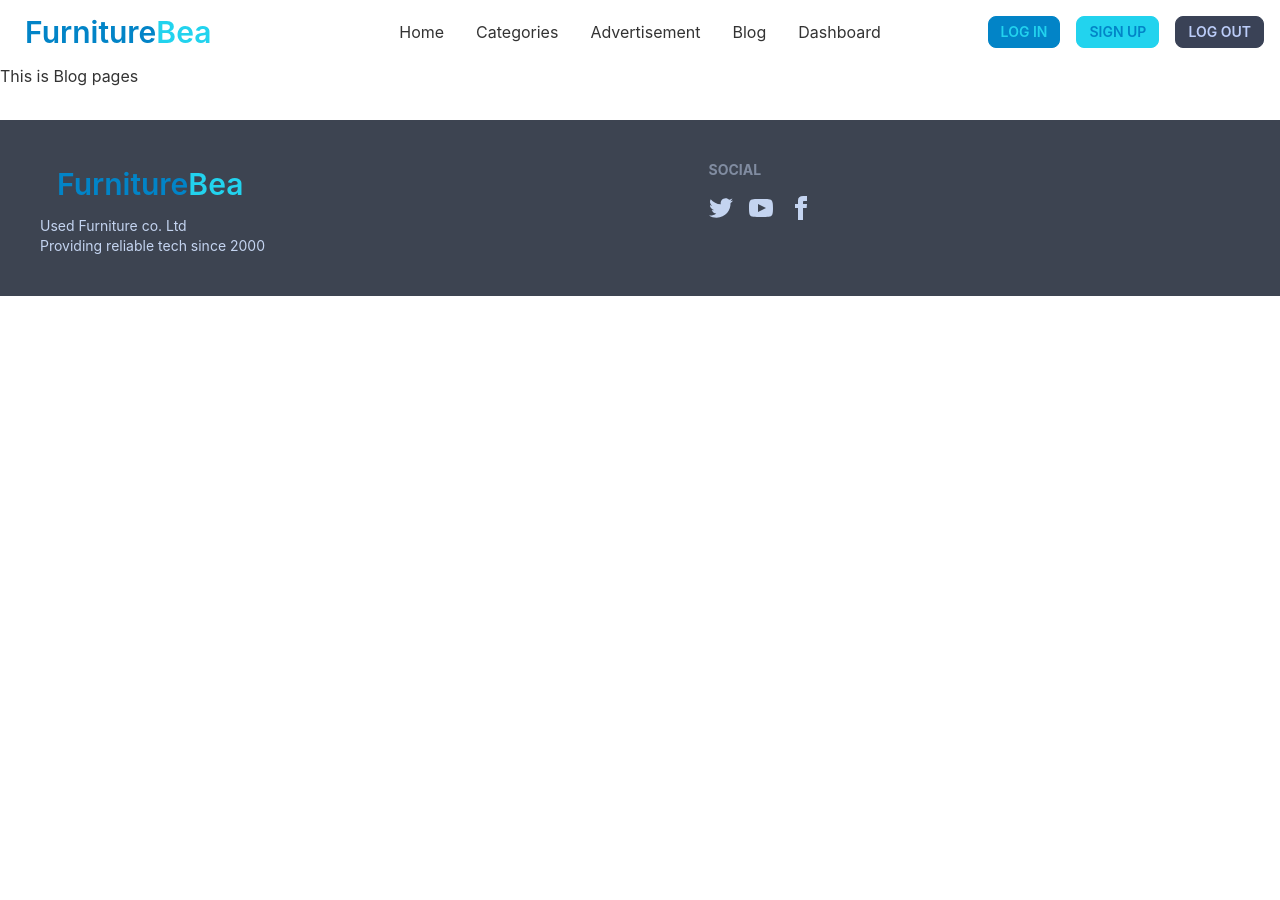
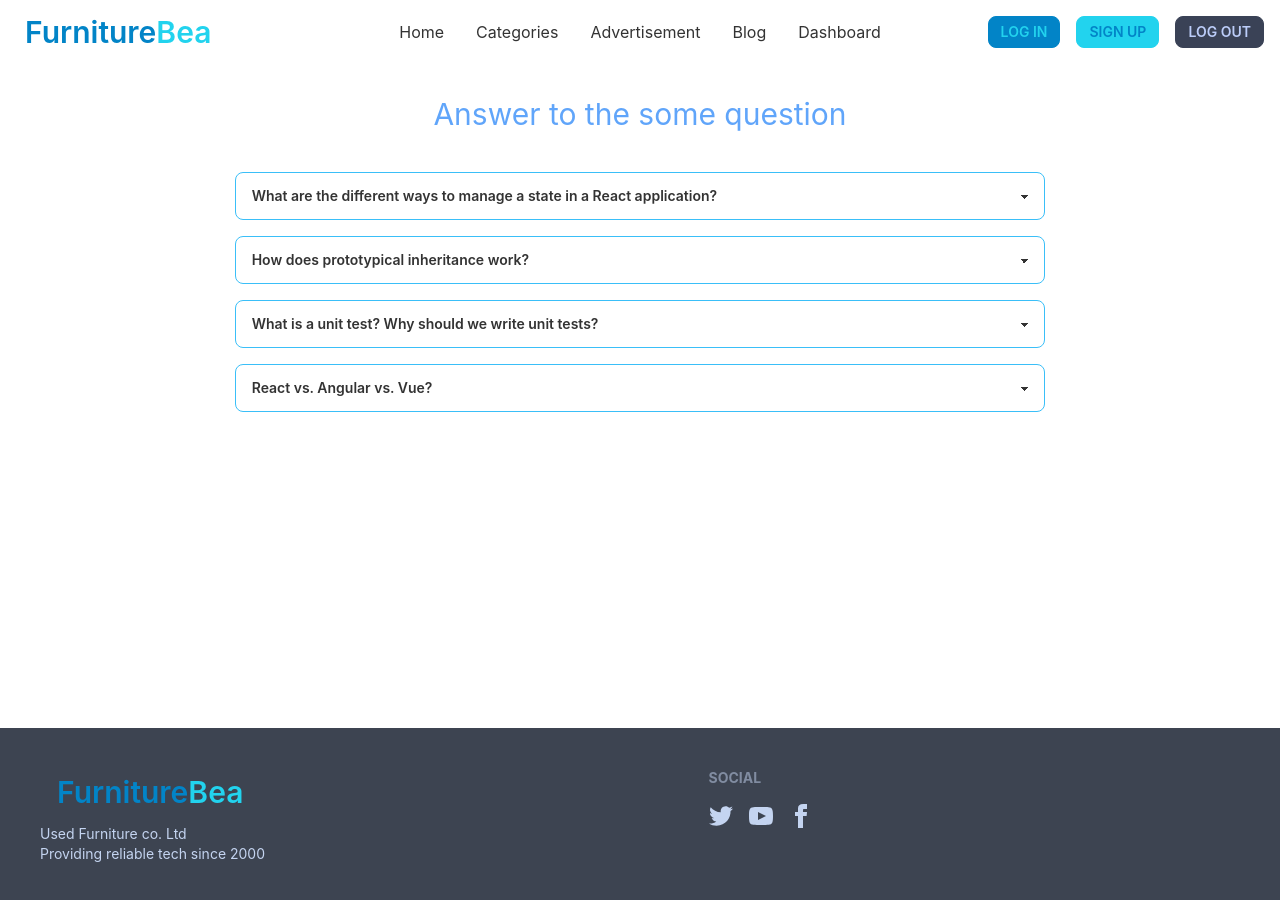
Before and after one commit to Sayedfarabi/furnitureBea-client, a React (Create React App) app: page /blog in a window 1280 px wide. Shown: the top 900 px of the page. Before the commit the page ends 800 px from the top, so only its background shows below. Built offline with nearby package versions, Linux system fonts and the light colour scheme.

Commit message:
Blog page done

```diff
--- a/src/Pages/Blog/Blog.jsx
+++ b/src/Pages/Blog/Blog.jsx
@@ -2,8 +2,31 @@ import React from 'react';
 
 const Blog = () => {
     return (
-        <div>
-            <h1>This is Blog pages</h1>
+        <div className='mx-4 md:mx-8 my-8' style={{ minHeight: "75vh" }}>
+            <h1 className='text-center text-3xl text-blue-400'>Answer to the some question</h1>
+            <div className='flex justify-center items-center my-8 w-full'>
+                <div className='w-full md:w-2/3 mx-auto'>
+                    <select className="select select-info w-full my-2">
+                        <option disabled selected>What are the different ways to manage a state in a React application?</option>
+                        <option>We have to set initial state value inside constructor function and set click event handler of the element upon which click, results in changing state. Then pass the function to the click handler and change the state of the component inside the function using setState.</option>
+                    </select>
+                    <br />
+                    <select className="select select-info w-full my-2">
+                        <option disabled selected>How does prototypical inheritance work?</option>
+                        <option>The Prototypal Inheritance is a feature in javascript used to add methods and properties in objects. It is a method by which an object can inherit the properties and methods of another object. Traditionally, in order to get and set the [[Prototype]] of an object, we use Object. getPrototypeOf and Object.</option>
+                    </select>
+                    <br />
+                    <select className="select select-info w-full my-2">
+                        <option disabled selected>What is a unit test? Why should we write unit tests?</option>
+                        <option>The main objective of unit testing is to isolate written code to test and determine if it works as intended. Unit testing is an important step in the development process, because if done correctly, it can help detect early flaws in code which may be more difficult to find in later testing stages</option>
+                    </select>
+                    <br />
+                    <select className="select select-info w-full my-2">
+                        <option disabled selected>React vs. Angular vs. Vue?</option>
+                        <option>Vue provides higher customizability and hence is easier to learn than Angular or React. Further, Vue has an overlap with Angular and React with respect to their functionality like the use of components. Hence, the transition to Vue from either of the two is an easy option.</option>
+                    </select>
+                </div>
+            </div>
         </div>
     );
 };
```
Also changed, not shown: 1 other file (tests, documents, lock files or other folders).
